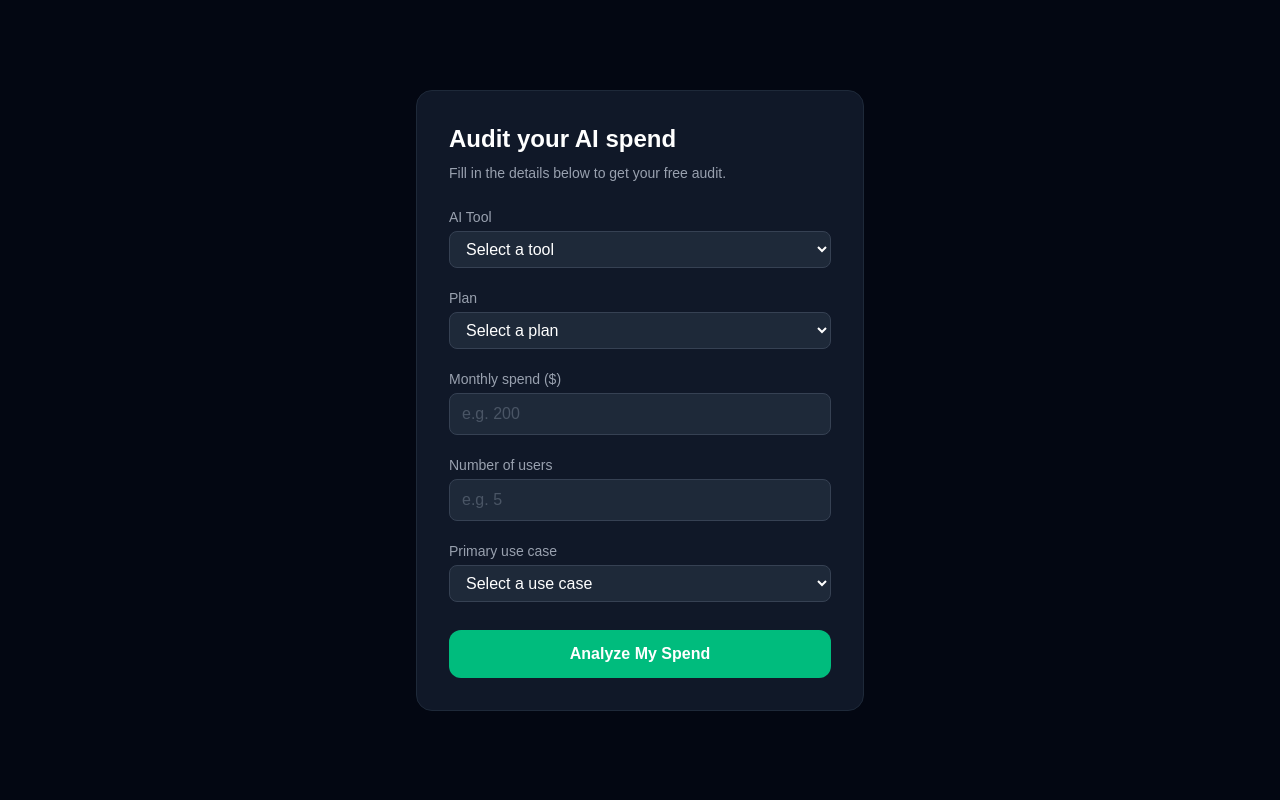
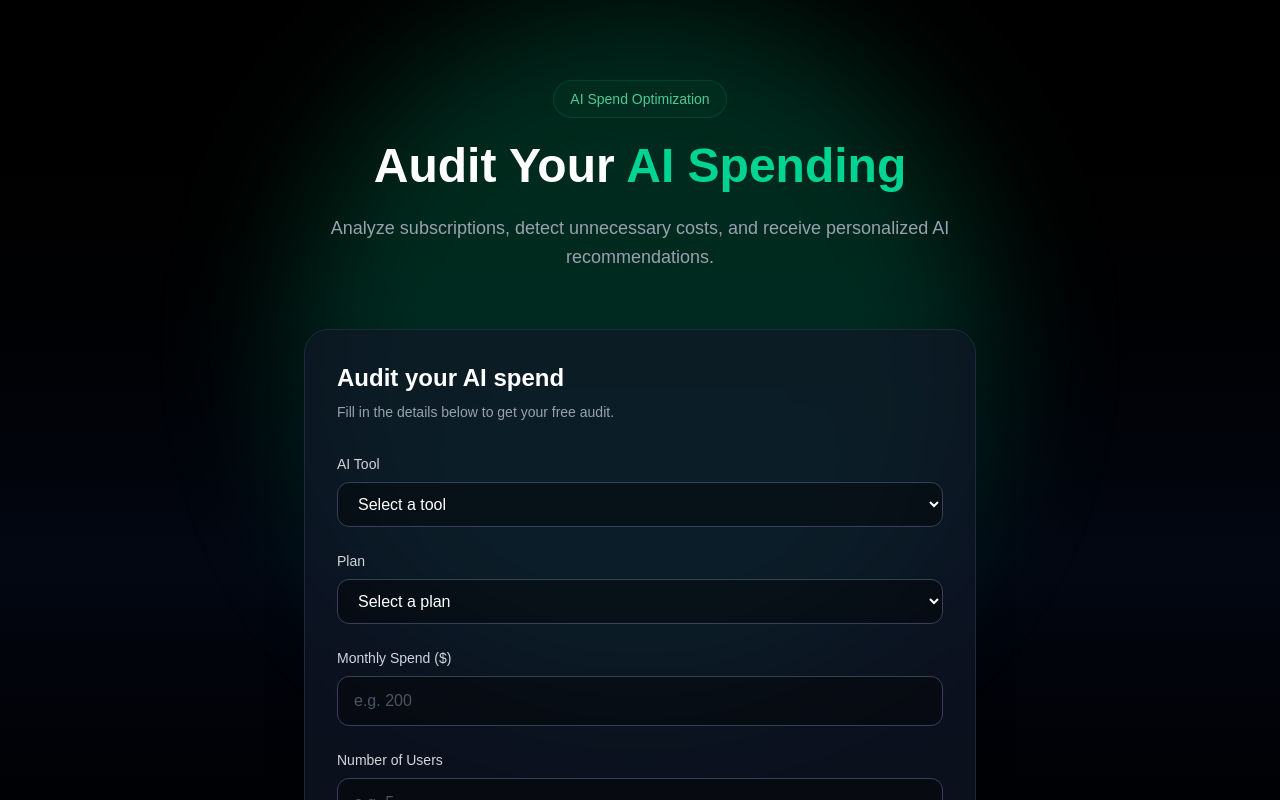
Before and after one commit to Samriddhi-Srivastava/AI-spend-audit, a Next.js app: page /audit-form in a window 1280 px wide. Shown: the top 800 px of the page. Built offline with nearby package versions, Linux system fonts and the light colour scheme.

Commit message:
audit form page UI updated

```diff
--- a/app/audit-form/page.js
+++ b/app/audit-form/page.js
@@ -25,37 +25,47 @@ export default function AuditForm() {
     const [summary, setSummary] = useState("");
     const [loading, setLoading] = useState(false);
 
-    // Load saved data on page load
+    // Load saved data
     useEffect(() => {
         const saved = localStorage.getItem("auditInput");
+
         if (saved) {
             setAuditInput(JSON.parse(saved));
         }
     }, []);
 
-    // Save data whenever input changes
+    // Save data
     useEffect(() => {
-        localStorage.setItem("auditInput", JSON.stringify(auditInput));
+        localStorage.setItem(
+            "auditInput",
+            JSON.stringify(auditInput)
+        );
     }, [auditInput]);
 
     function handleChange(e) {
+
         const { name, value } = e.target;
 
         if (name === "tool") {
+
             setAuditInput({
                 ...auditInput,
                 tool: value,
-                plan: "" // reset plan when tool changes
+                plan: "",
             });
+
         } else {
+
             setAuditInput({
                 ...auditInput,
                 [name]: value,
             });
+
         }
     }
 
     function handleSubmit(e) {
+
         e.preventDefault();
 
         if (
@@ -88,6 +98,7 @@ export default function AuditForm() {
     }
 
     function handleReset() {
+
         setAuditInput({
             tool: "",
             plan: "",
@@ -100,126 +111,209 @@ export default function AuditForm() {
         setSummary("");
     }
 
+    return (
 
+        <main className="min-h-screen bg-gradient-to-b from-black via-gray-950 to-black text-white overflow-hidden relative">
 
-    return (
-        <main className="min-h-screen bg-gray-950 flex items-center justify-center px-4">
+            {/* Background Glow */}
+            <div className="absolute top-0 left-1/2 -translate-x-1/2 w-[700px] h-[700px] bg-emerald-400/20 blur-3xl rounded-full" />
 
-            <div className="bg-gray-900 border border-gray-800 rounded-2xl p-8 w-full max-w-md">
+            <section className="relative z-10 max-w-6xl mx-auto px-6 py-20">
 
-                <h2 className="text-2xl font-bold text-white mb-2">Audit your AI spend</h2>
-                <p className="text-gray-400 text-sm mb-6">Fill in the details below to get your free audit.</p>
+                {/* Heading */}
+                <div className="text-center mb-14">
 
-                <form onSubmit={handleSubmit} className="flex flex-col gap-5">
+                    <div className="inline-block px-4 py-2 rounded-full border border-emerald-500/20 bg-emerald-500/5 text-emerald-300 text-sm mb-6 animate-pulse">
+                        AI Spend Optimization
+                    </div>
+
+                    <h1 className="text-5xl font-black mb-6">
+                        Audit Your
+                        <span className="text-emerald-400"> AI Spending</span>
+                    </h1>
+
+                    <p className="text-gray-400 text-lg max-w-2xl mx-auto leading-relaxed">
+                        Analyze subscriptions, detect unnecessary costs,
+                        and receive personalized AI recommendations.
+                    </p>
+
+                </div>
+
+                {/* Form Card */}
+                <div className="max-w-2xl mx-auto bg-gray-900/70 backdrop-blur-xl border border-gray-800 rounded-3xl p-8 shadow-2xl">
+
+                    <h2 className="text-2xl font-bold text-white mb-2">
+                        Audit your AI spend
+                    </h2>
+
+                    <p className="text-gray-400 text-sm mb-8">
+                        Fill in the details below to get your free audit.
+                    </p>
+
+                    <form
+                        onSubmit={handleSubmit}
+                        className="flex flex-col gap-6"
+                    >
 
                         {/* Tool */}
-                    <div className="flex flex-col gap-1">
-                        <label className="text-sm text-gray-400">AI Tool</label>
+                        <div className="flex flex-col gap-2">
+
+                            <label className="text-sm font-medium text-gray-300">
+                                AI Tool
+                            </label>
+
                             <select
                                 name="tool"
                                 value={auditInput.tool}
                                 onChange={handleChange}
-                            className="bg-gray-800 text-white border border-gray-700 rounded-lg px-3 py-2 focus:outline-none focus:ring-2 focus:ring-emerald-500"
+                                className="bg-black/40 text-white border border-gray-700 rounded-xl px-4 py-3 focus:outline-none focus:ring-2 focus:ring-emerald-500 transition-all duration-300"
                             >
+
                                 <option value="">Select a tool</option>
                                 <option value="chatgpt">ChatGPT</option>
                                 <option value="claude">Claude</option>
                                 <option value="copilot">Copilot</option>
                                 <option value="gemini">Gemini</option>
                                 <option value="cursor">Cursor</option>
+
                             </select>
+
                         </div>
 
                         {/* Plan */}
-                    <div className="flex flex-col gap-1">
-                        <label className="text-sm text-gray-400">Plan</label>
+                        <div className="flex flex-col gap-2">
+
+                            <label className="text-sm font-medium text-gray-300">
+                                Plan
+                            </label>
+
                             <select
                                 name="plan"
                                 value={auditInput.plan}
                                 onChange={handleChange}
-                            className="bg-gray-800 text-white border border-gray-700 rounded-lg px-3 py-2 focus:outline-none focus:ring-2 focus:ring-emerald-500"
+                                className="bg-black/40 text-white border border-gray-700 rounded-xl px-4 py-3 focus:outline-none focus:ring-2 focus:ring-emerald-500/40 transition-all duration-300"
                             >
+
                                 <option value="">Select a plan</option>
 
                                 {auditInput.tool &&
                                     TOOL_PLANS[auditInput.tool]?.map((planOption) => (
-                                    <option key={planOption} value={planOption}>
+                                        <option
+                                            key={planOption}
+                                            value={planOption}
+                                        >
                                             {planOption.replace(/([A-Z])/g, " $1")}
                                         </option>
                                     ))}
+
                             </select>
+
                         </div>
 
                         {/* Monthly Spend */}
-                    <div className="flex flex-col gap-1">
-                        <label className="text-sm text-gray-400">Monthly spend ($)</label>
+                        <div className="flex flex-col gap-2">
+
+                            <label className="text-sm font-medium text-gray-300">
+                                Monthly Spend ($)
+                            </label>
+
                             <input
                                 type="number"
                                 name="monthlySpend"
                                 value={auditInput.monthlySpend}
                                 onChange={handleChange}
                                 placeholder="e.g. 200"
-                            className="bg-gray-800 text-white border border-gray-700 rounded-lg px-3 py-2 focus:outline-none focus:ring-2 focus:ring-emerald-500 placeholder-gray-600"
+                                className="bg-black/40 text-white border border-gray-700 rounded-xl px-4 py-3 focus:outline-none focus:ring-2 focus:ring-emerald-500 focus:border-emerald-500 placeholder-gray-600 transition-all duration-300"
                             />
+
                         </div>
 
-                    {/* Number of Users */}
-                    <div className="flex flex-col gap-1">
-                        <label className="text-sm text-gray-400">Number of users</label>
+                        {/* Users */}
+                        <div className="flex flex-col gap-2">
+
+                            <label className="text-sm font-medium text-gray-300">
+                                Number of Users
+                            </label>
+
                             <input
                                 type="number"
                                 name="users"
                                 value={auditInput.users}
                                 onChange={handleChange}
                                 placeholder="e.g. 5"
-                            className="bg-gray-800 text-white border border-gray-700 rounded-lg px-3 py-2 focus:outline-none focus:ring-2 focus:ring-emerald-500 placeholder-gray-600"
+                                className="bg-black/40 text-white border border-gray-700 rounded-xl px-4 py-3 focus:outline-none focus:ring-2 focus:ring-emerald-500 hover:border-emerald-500/40 placeholder-gray-600 transition-all duration-300"
                             />
+
                         </div>
 
                         {/* Use Case */}
-                    <div className="flex flex-col gap-1">
-                        <label className="text-sm text-gray-400">Primary use case</label>
+                        <div className="flex flex-col gap-2">
+
+                            <label className="text-sm font-medium text-gray-300">
+                                Primary Use Case
+                            </label>
+
                             <select
                                 name="useCase"
                                 value={auditInput.useCase}
                                 onChange={handleChange}
-                            className="bg-gray-800 text-white border border-gray-700 rounded-lg px-3 py-2 focus:outline-none focus:ring-2 focus:ring-emerald-500"
+                                className="bg-black/40 text-white border border-gray-700 rounded-xl px-4 py-3 focus:outline-none focus:ring-2 focus:ring-emerald-500 transition-all duration-300"
                             >
+
                                 <option value="">Select a use case</option>
                                 <option value="coding">Coding</option>
                                 <option value="writing">Writing</option>
                                 <option value="research">Research</option>
+
                             </select>
+
                         </div>
 
                         {/* Submit */}
                         <button
                             type="submit"
-                        className="bg-emerald-500 hover:bg-emerald-400 text-white font-semibold py-3 rounded-xl transition-colors duration-200 mt-2"
+                            className="bg-emerald-500 hover:bg-emerald-400 text-white font-semibold py-4 rounded-2xl transition-all duration-300 hover:scale-[1.02] shadow-lg shadow-emerald-500/20 mt-2"
                         >
                             Analyze My Spend
                         </button>
 
                     </form>
+
+                    {/* Loading */}
                     {loading && (
-                    <div className="mt-6 bg-gray-900 border border-emerald-500/20 rounded-2xl p-6 text-center">
 
-                        <div className="animate-pulse">
+                        <div className="mt-8 bg-gray-900/70 backdrop-blur-xl border border-emerald-500/20 rounded-3xl p-8 text-center animate-in fade-in duration-500">
+
+                            <div className="flex flex-col items-center gap-4">
+
+                                <div className="w-12 h-12 border-4 border-emerald-500/20 border-t-emerald-400 rounded-full animate-spin"></div>
+
+                                <div>
+
                                     <p className="text-emerald-400 text-lg font-semibold">
                                         Analyzing your AI spending...
                                     </p>
 
                                     <p className="text-gray-400 text-sm mt-2">
-                                Evaluating pricing, usage patterns, and optimization opportunities
+                                        Evaluating pricing, usage patterns,
+                                        and optimization opportunities
                                     </p>
+
                                 </div>
 
                             </div>
+
+                        </div>
+
                     )}
+
+                    {/* Result */}
                     {result && (
-                    <div className="mt-8 bg-gray-900 border border-emerald-500/20 rounded-2xl p-6 text-white shadow-xl">
+
+                        <div className="mt-8 bg-gray-900/70 backdrop-blur-xl border border-emerald-500/20 rounded-3xl p-6 text-white shadow-xl animate-in fade-in duration-500">
 
                             <div className="flex items-center justify-between mb-6">
+
                                 <h3 className="text-2xl font-bold text-emerald-400">
                                     Audit Result
                                 </h3>
@@ -227,11 +321,13 @@ export default function AuditForm() {
                                 <span className="bg-emerald-500/10 text-emerald-400 px-3 py-1 rounded-full text-sm">
                                     Analysis Complete
                                 </span>
+
                             </div>
 
-                        <div className="space-y-5">
+                            <div className="space-y-6">
 
                                 <div>
+
                                     <p className="text-gray-400 text-sm mb-1">
                                         Recommendation
                                     </p>
@@ -239,19 +335,23 @@ export default function AuditForm() {
                                     <p className="text-lg font-semibold">
                                         {result.recommendation}
                                     </p>
+
                                 </div>
 
                                 <div>
+
                                     <p className="text-gray-400 text-sm mb-1">
                                         Estimated Savings
                                     </p>
 
-                                <p className="text-3xl font-bold text-emerald-400">
+                                    <p className="text-4xl font-black text-emerald-400">
                                         ${result.savings}
                                     </p>
+
                                 </div>
 
                                 <div>
+
                                     <p className="text-gray-400 text-sm mb-1">
                                         Reason
                                     </p>
@@ -259,13 +359,19 @@ export default function AuditForm() {
                                     <p className="text-gray-200 leading-relaxed">
                                         {result.reason}
                                     </p>
+
                                 </div>
 
                             </div>
+
                         </div>
+
                     )}
+
+                    {/* Summary */}
                     {summary && (
-                    <div className="mt-6 bg-gray-900 border border-gray-800 rounded-2xl p-6 text-white">
+
+                        <div className="mt-6 bg-gray-900/70 backdrop-blur-xl border border-gray-800 rounded-3xl p-6 text-white animate-in fade-in duration-500">
 
                             <h3 className="text-xl font-semibold mb-3 text-emerald-400">
                                 AI Summary
@@ -276,16 +382,24 @@ export default function AuditForm() {
                             </p>
 
                         </div>
+
                     )}
+
+                    {/* Reset */}
                     {result && (
+
                         <button
                             onClick={handleReset}
-                        className="mt-6 w-full border border-gray-700 text-gray-300 hover:bg-gray-800 transition-colors duration-200 py-3 rounded-xl"
+                            className="mt-6 w-full border border-gray-700 text-gray-300 hover:bg-gray-800 transition-all duration-300 py-4 rounded-2xl"
                         >
                             Start New Audit
                         </button>
+
                     )}
+
                 </div>
+
+            </section>
 
         </main>
     );
```
Lines whose indentation alone changed are shown as unchanged.
